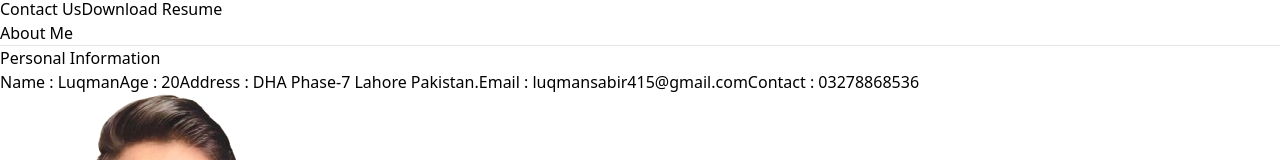
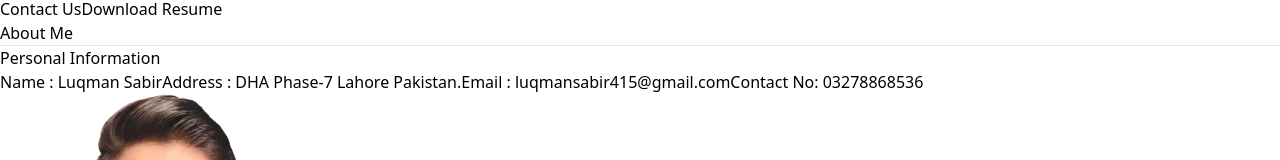
Before and after one commit to Luqman-sabir/Portfolio, a React (Vite) app: page / in a window 1280 px wide. Shown: the part 591-751 px from the top of the page. Built offline with nearby package versions, Linux system fonts and the light colour scheme.

Commit message:
update about file and programs file

```diff
--- a/src/Components/About.jsx
+++ b/src/Components/About.jsx
@@ -15,12 +15,11 @@ const About = () => {
         <hr />
         <h1 className="text-2xl mt-5 font-bold mb-3">Personal Information</h1>
         <div className=" flex items-center gap-5 justify-between max-[750px]:items-start max-[750px]:flex-col ">
-          <div className="flex flex-col gap-3 text-lg leading-relaxed font-semibold">
-            <span>Name : Luqman</span>
-            <span>Age : 20</span>
+          <div className="flex flex-col gap-5 text-lg leading-relaxed font-semibold">
+            <span>Name : Luqman Sabir</span>
             <span>Address : DHA Phase-7 Lahore Pakistan.</span>
             <span>Email : luqmansabir415@gmail.com</span>
-            <span>Contact : 03278868536</span>
+            <span>Contact No: 03278868536</span>
           </div>
 
           {/* Profile Photo */}
--- a/src/Components/Projects.jsx
+++ b/src/Components/Projects.jsx
@@ -22,15 +22,15 @@ const projects = [
     link: 'https://panaverse-dao-gold.vercel.app/',
     image: Panaverse,
   },
+  // {
+  //   id: 4,
+  //   title: 'Personal Project',
+  //   description: 'A personal portfolio built with React and Tailwind CSS.',
+  //   link: 'https://portfolio-luqmans-projects-c093d7c9.vercel.app/',
+  //   image: Img
+  // },
   {
     id: 3,
-    title: 'Personal Project',
-    description: 'A personal portfolio built with React and Tailwind CSS.',
-    link: 'https://portfolio-luqmans-projects-c093d7c9.vercel.app/',
-    image: Img
-  },
-  {
-    id: 4,
     title: 'Paste App',
     description: 'A personal portfolio built with React and Tailwind CSS.',
     link: 'https://paste-app-ten-theta.vercel.app/',
```
